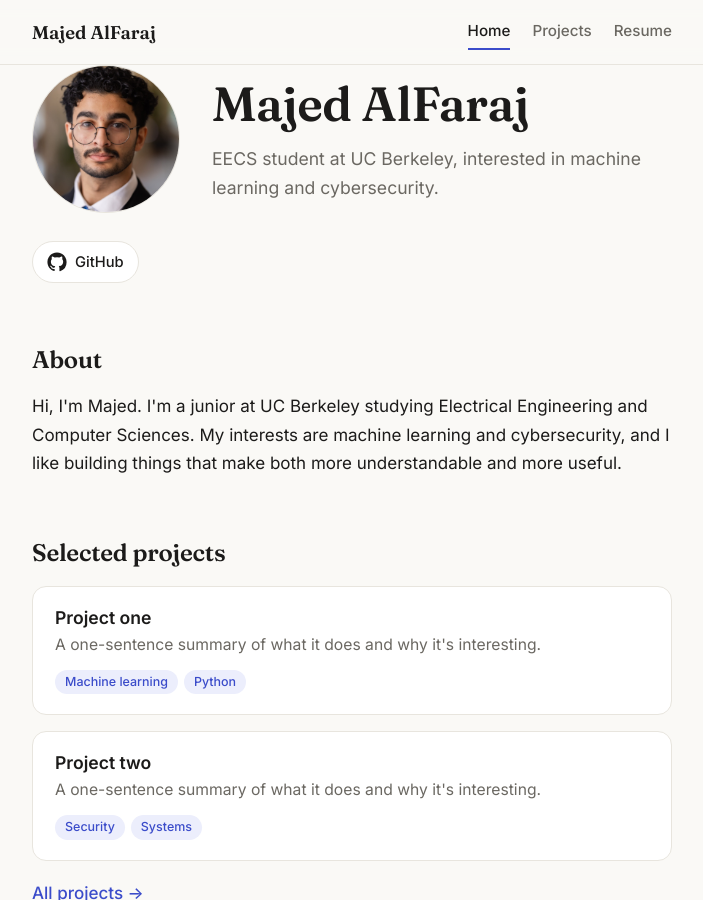
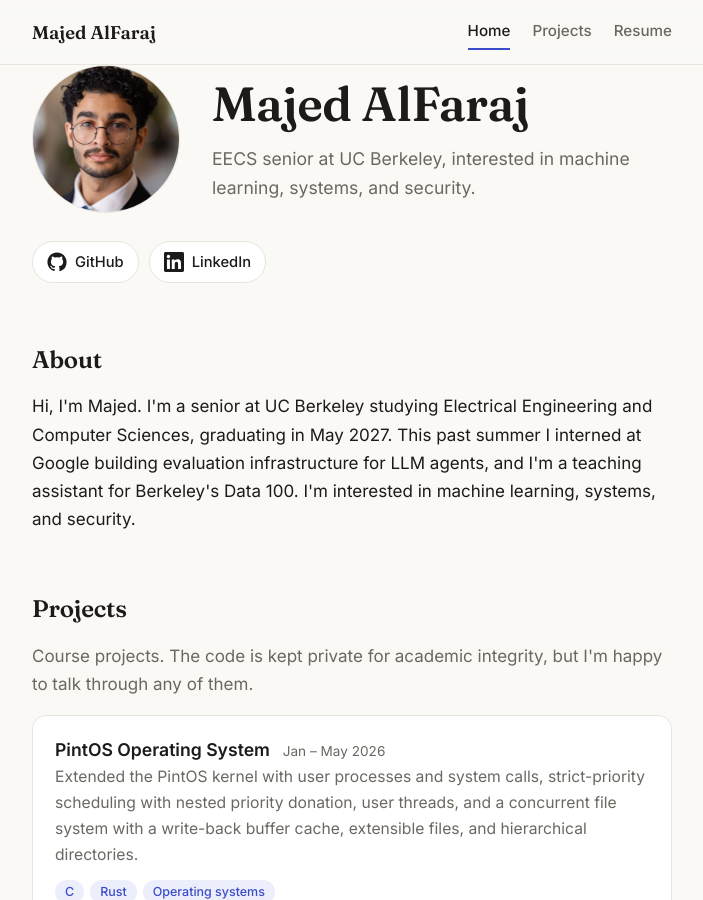
Before and after one commit to majedalfaraj/majedalfaraj.github.io, a Jekyll site: the page built from index.html, in a window 1280 px wide and 900 px high. Shown: the whole window, without its empty margins (288-991 px from the left). Built offline with Jekyll 4.4.1, drawn with Linux system fonts in a browser that asks for light colours; some of the changed text lies outside the part shown.

Commit message:
Fill in real content from resume; private course projects without links
Co-Authored-By: Claude Sonnet 5.5 <noreply@anthropic.com>

```diff
--- a/_data/links.yml
+++ b/_data/links.yml
@@ -1,3 +1,3 @@
 # Social links shown on the home page. Leave a value empty to hide it.
 github: https://github.com/majedalfaraj
-linkedin: ""   # TODO: paste your LinkedIn profile URL, e.g. https://www.linkedin.com/in/your-name
+linkedin: https://www.linkedin.com/in/malfaraj
--- a/_data/projects.yml
+++ b/_data/projects.yml
@@ -1,17 +1,18 @@
-# Replace these placeholders with your real projects.
+# Course projects. Source code is private to respect academic integrity policies,
+# so there is no url. Add `url:` to a project if you ever publish one.
 # featured: true shows the project on the home page.
-- title: Project one
-  description: A one-sentence summary of what it does and why it's interesting.
-  tags: [Machine learning, Python]
-  url: https://github.com/majedalfaraj
+- title: PintOS Operating System
+  description: Extended the PintOS kernel with user processes and system calls, strict-priority scheduling with nested priority donation, user threads, and a concurrent file system with a write-back buffer cache, extensible files, and hierarchical directories.
+  tags: [C, Rust, Operating systems]
+  period: Jan – May 2026
   featured: true
-- title: Project two
-  description: A one-sentence summary of what it does and why it's interesting.
-  tags: [Security, Systems]
-  url: https://github.com/majedalfaraj
+- title: Lisp Compiler & Interpreter
+  description: Built a Lisp interpreter and compiler with tagged runtime values, lexical scoping, file I/O, computed jumps, function inlining, and common subexpression elimination.
+  tags: [OCaml, C, x86-64]
+  period: Aug – Dec 2025
   featured: true
-- title: Project three
-  description: A one-sentence summary of what it does and why it's interesting.
-  tags: [Web]
-  url: https://github.com/majedalfaraj
-  featured: false
+- title: Cryptographically Secure File Sharing
+  description: Implemented an end-to-end encrypted file-sharing system with authenticated access control, secure sharing and revocation, and tamper-resistant storage.
+  tags: [Go, Cryptography]
+  period: Jan – May 2025
+  featured: true
--- /dev/null
+++ b/_includes/project-card.html
@@ -0,0 +1,7 @@
+{% assign p = include.project %}
+{% if p.url %}<a class="card" href="{{ p.url }}">{% else %}<div class="card">{% endif %}
+  <h3>{{ p.title }}</h3>
+  {% if p.period %}<span class="muted period">{{ p.period }}</span>{% endif %}
+  <p>{{ p.description }}</p>
+  <ul class="tags">{% for t in p.tags %}<li>{{ t }}</li>{% endfor %}</ul>
+{% if p.url %}</a>{% else %}</div>{% endif %}
--- a/assets/css/main.css
+++ b/assets/css/main.css
@@ -109,3 +109,10 @@ h2 { font-size: 1.5rem; margin: 2.6em 0 .8em; }
   main { padding-top: 36px; }
 }
 @media (prefers-reduced-motion: reduce) { * { transition: none !important; } }
+
+.period { font-size: .85rem; }
+.card h3 { display: inline; }
+.card .period { margin-left: 8px; }
+.bullets { margin: 10px 0 28px; padding-left: 1.2em; color: var(--text); }
+.bullets li { margin-bottom: 6px; }
+.entry + .muted { margin-top: 6px; }
--- a/index.html
+++ b/index.html
@@ -6,7 +6,7 @@ title: Home
   <img src="{{ '/assets/img/profile.jpg' | relative_url }}" alt="Portrait of Majed AlFaraj" width="148" height="148">
   <div>
     <h1>Majed AlFaraj</h1>
-    <p class="lede">EECS student at UC Berkeley, interested in machine learning and cybersecurity.</p>
+    <p class="lede">EECS senior at UC Berkeley, interested in machine learning, systems, and security.</p>
   </div>
 </section>
 
@@ -16,16 +16,11 @@ title: Home
 </ul>
 
 <h2>About</h2>
-<p>Hi, I'm Majed. I'm a junior at UC Berkeley studying Electrical Engineering and Computer Sciences. My interests are machine learning and cybersecurity, and I like building things that make both more understandable and more useful.</p>
+<p>Hi, I'm Majed. I'm a senior at UC Berkeley studying Electrical Engineering and Computer Sciences, graduating in May 2027. This past summer I interned at Google building evaluation infrastructure for LLM agents, and I'm a teaching assistant for Berkeley's Data 100. I'm interested in machine learning, systems, and security.</p>
 
-<h2>Selected projects</h2>
+<h2>Projects</h2>
+<p class="muted">Course projects. The code is kept private for academic integrity, but I'm happy to talk through any of them.</p>
 <div class="cards">
-  {% for p in site.data.projects %}{% if p.featured %}
-  <a class="card" href="{{ p.url }}">
-    <h3>{{ p.title }}</h3>
-    <p>{{ p.description }}</p>
-    <ul class="tags">{% for t in p.tags %}<li>{{ t }}</li>{% endfor %}</ul>
-  </a>
-  {% endif %}{% endfor %}
+  {% for p in site.data.projects %}{% if p.featured %}{% include project-card.html project=p %}{% endif %}{% endfor %}
 </div>
 <a class="more" href="{{ '/projects/' | relative_url }}">All projects →</a>
--- a/resume.html
+++ b/resume.html
@@ -2,10 +2,9 @@
 layout: default
 title: Resume
 permalink: /resume/
-description: Education and background.
+description: Education, experience, and research.
 ---
 <h1>Resume</h1>
-<p class="lede">A short summary of my background.</p>
 {% assign pdf = site.static_files | where: "path", "/assets/resume.pdf" | first %}
 {% if pdf %}<p><a class="button" href="{{ pdf.path | relative_url }}">Download PDF</a></p>{% endif %}
 
@@ -13,9 +12,60 @@ description: Education and background.
 <div class="entry">
   <div>
     <h3>University of California, Berkeley</h3>
-    <p>B.S. Electrical Engineering and Computer Sciences</p>
+    <p>B.Sc. Electrical Engineering and Computer Sciences · GPA 4.0</p>
   </div>
+  <time>May 2027</time>
+</div>
+<p class="muted">Coursework: Machine Learning, Compilers, Computer Security, Computer Architecture, Data Structures, Operating Systems.</p>
+
+<h2>Experience</h2>
+<div class="entry">
+  <div>
+    <h3>Google</h3>
+    <p>Software Engineering Intern · Seattle, WA</p>
+  </div>
+  <time>May – Aug 2026</time>
+</div>
+<ul class="bullets">
+  <li>Architected a decoupled multi-agent validation framework in Go for Google Cloud Terraform tooling, with stateless orchestration, dynamic judge discovery, and 10+ concurrent workers.</li>
+  <li>Established the team-wide validation workflow for new judge LLMs, building 2 evaluation pipelines and a pluggable judge registry to test routing, failure modes, and hallucinations.</li>
+  <li>Productionised 6,000+ lines of reusable evaluation infrastructure that processes hundreds of code diffs in minutes and surfaces previously missed defects.</li>
+</ul>
+
+<div class="entry">
+  <div>
+    <h3>UC Berkeley</h3>
+    <p>Teaching Assistant, DATA C100 · Berkeley, CA</p>
+  </div>
+  <time>Aug 2025 – Present</time>
+</div>
+<ul class="bullets">
+  <li>Support a 1,200+ student upper-division data science course through tutoring, office hours, grading, exam administration, and online instruction.</li>
+  <li>Author parameterised PrairieLearn exam questions for 1,000+ students, with randomised generators and grading logic that produce individualised exam variants at scale.</li>
+</ul>
+
+<h2>Research</h2>
+<div class="entry">
+  <div>
+    <h3>University of Toronto | Baycrest Health Sciences</h3>
+    <p>Co-op Researcher, Cranium Lab (PI: Prof. J. Jean Chen) · Toronto, Canada</p>
+  </div>
+  <time>Jun – Aug 2025</time>
+</div>
+<ul class="bullets">
+  <li>Developed a 3D conditional GAN in PyTorch/MONAI to translate resting-state CBF to CVR from paired MRI volumes, including 3D preprocessing and evaluation pipelines.</li>
+  <li>Achieved r = 0.83, R² = 0.66, and PSNR = 24.05 dB; reduced CVR error from 8.6 to 5.4 and doubled SSIM from 0.18 to 0.38.</li>
+</ul>
+
+<h2>Honors</h2>
+<div class="entry">
+  <div>
+    <h3>Two-time Bronze Medalist, Saudi National Olympiad in Informatics</h3>
+    <p>Top 5 nationally</p>
+  </div>
+  <time>2020, 2021</time>
 </div>
 
-<h2>Interests</h2>
-<p>Machine learning and cybersecurity.</p>
+<h2>Skills</h2>
+<p><strong>Languages:</strong> Go, Python, C++, Java, OCaml, SQL, x86-64<br>
+<strong>AI/ML &amp; systems:</strong> Agents, PyTorch, MONAI, Protocol Buffers, GitHub API, Git</p>
```
Also changed, not shown: projects.html (+2 -8 lines), Gemfile.lock (added).
